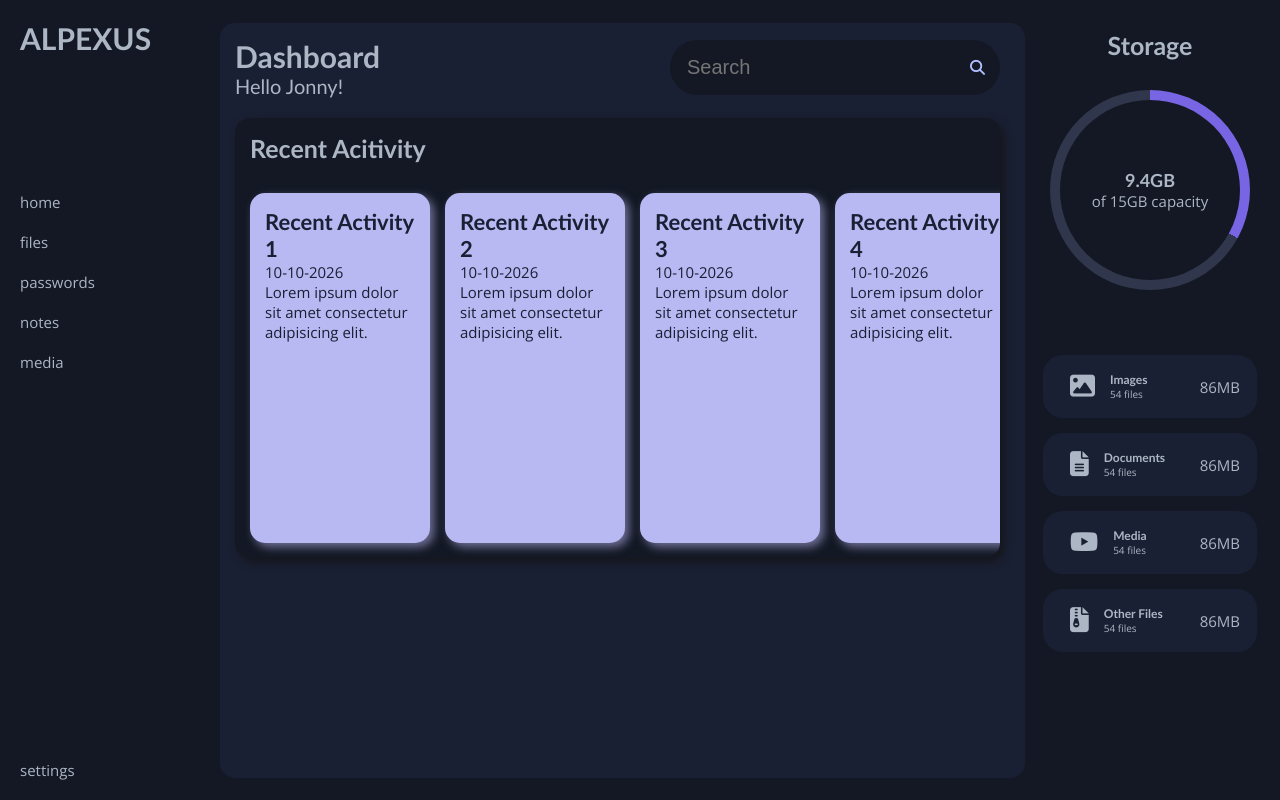
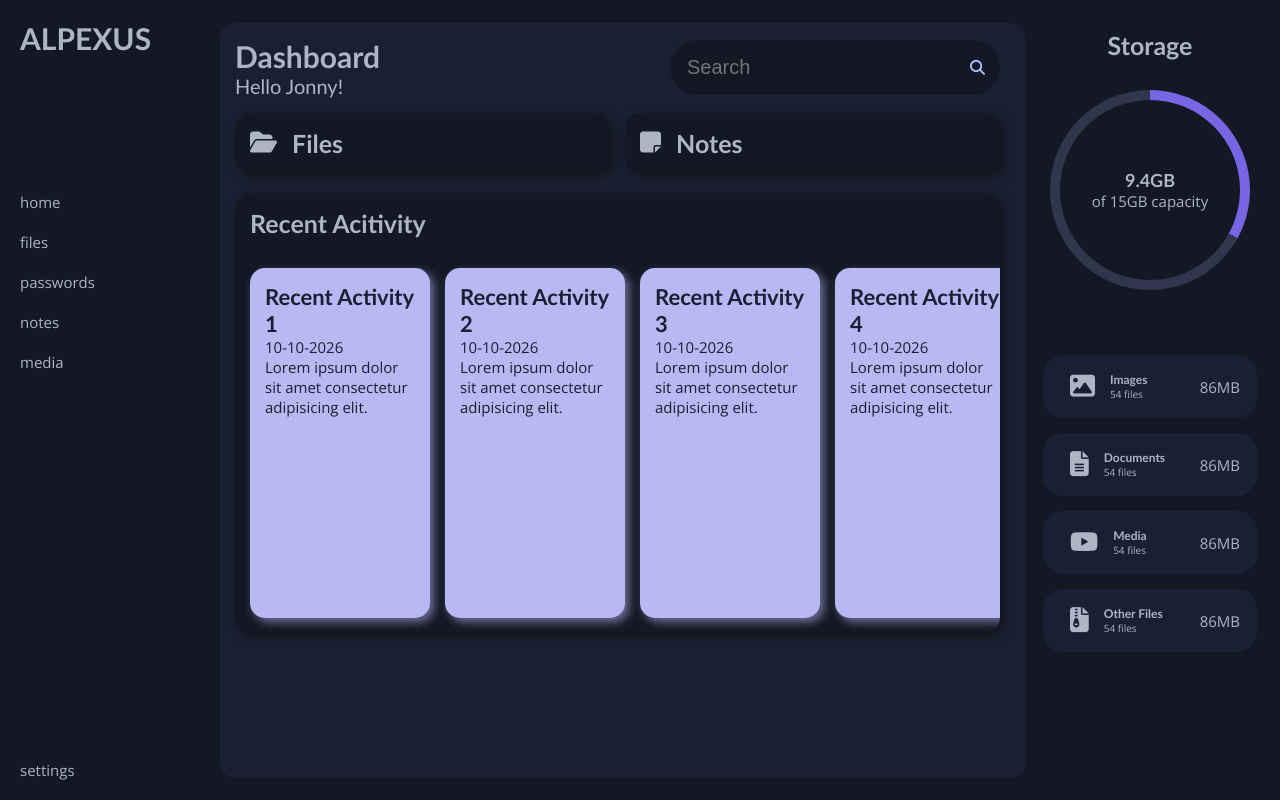
Before and after one commit to jona-mtw/alpexus, a React (Vite) app in the folder frontend/: page / in a window 1280 px wide. Built offline with nearby package versions, Linux system fonts and the light colour scheme; a web font is replaced by a local one.

Commit message:
quick-access-div

```diff
--- a/frontend/src/App.css
+++ b/frontend/src/App.css
@@ -28,7 +28,7 @@
 .closed {
 	width: 70px;
 	i {
-		display: visible;
+		visibility: visible;
 	}
 	p.nav-bar-text, h1 {
 		display: none;
@@ -66,7 +66,7 @@ h1 {
     margin-top: auto;
 }
 
-.sidebar.closed + .main-content {
+.sidebar.closed + main {
 	margin-left:70px;
 	width: calc(100% - 75px);
 }
@@ -80,3 +80,12 @@ main {
 	align-items: center;
 	background: var(--panel-bg);
 }
+
+.quick-access {
+	display: flex;
+}
+
+.panel-header {
+	display: flex;
+	align-items: center;
+}
--- a/frontend/src/index.css
+++ b/frontend/src/index.css
@@ -53,7 +53,7 @@ h4 {
   font-size: 18px;
 }
 
-h1.title {
+h1.greeting {
   font-family: "Bitcount Single", "calibri";
   font-size: 20px;
   font-weight: 300;
@@ -67,7 +67,6 @@ ul {
 .panel {
   background-color: var(--panel-bg);
 	border-radius: 15px;
-	/* border: 2px solid var(--border-color); */
 	box-shadow: 4px 4px 10px #15151a;
 	overflow: hidden;
   margin-top: 15px;
--- a/frontend/src/pages/home.css
+++ b/frontend/src/pages/home.css
@@ -64,3 +64,18 @@
 		color: var(--bg);
 	}
 }
+
+.quick-access {
+	gap: 15px;
+}
+
+.files-quick-access, .notes-quick-access {
+	padding: 15px;
+	flex: 1;
+	.panel-header {
+		gap: 15px;
+		h2 {
+			padding: 0;
+		}
+	}
+}
--- a/frontend/src/pages/home.tsx
+++ b/frontend/src/pages/home.tsx
@@ -15,6 +15,11 @@ function RecentActivityPanel(props: { title: string; description: string; date:
 }
 
 function Home() {
+  const QuickFiles = [];
+  for (let i: number = 0; i < 5; i++) {
+    QuickFiles.push();
+  }
+
   const Activities = [];
   for (let i: number = 1; i < 6; i++) {
     Activities.push(<RecentActivityPanel title={`Recent Activity ` + i} description="Lorem ipsum dolor sit amet consectetur adipisicing elit. " date="10-10-2026" image="hello" />);
@@ -26,14 +31,28 @@ function Home() {
           <div className="dashboard-top-row">
             <div className="top-row-column">
               <h1>Dashboard</h1>
-              <h1 className="title">Hello Jonny!</h1>
+              <h1 className="greeting">Hello Jonny!</h1>
             </div>
             <div className="search-bar-wrapper">
               <SearchBar />
             </div>
           </div>
+          <div className="quick-access">
+            <div className="files-quick-access panel">
+              <div className="panel-header">
+                <i className="fa-solid fa-folder-open fa-xl"></i>
+                <h2>Files</h2>
+              </div>
+            </div>
+            <div className="notes-quick-access panel">
+              <div className="panel-header">
+                <i className="fa-solid fa-note-sticky fa-xl"></i>
+                <h2>Notes</h2>
+              </div>
+            </div>
+          </div>
           <div className="recent-activity panel">
-            <h2>Recent Acitivity</h2>
+            <h2 className="panel-header">Recent Acitivity</h2>
             <div className="recent-activity-list">{Activities}</div>
           </div>
         </div>
```
